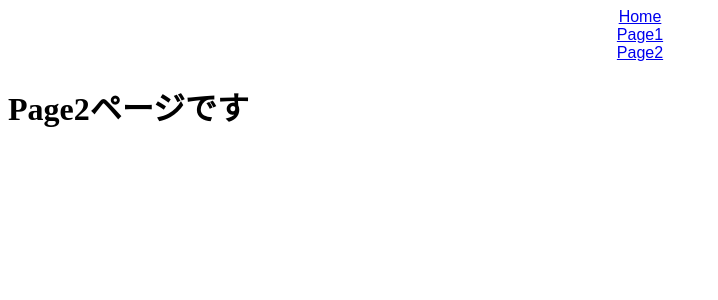
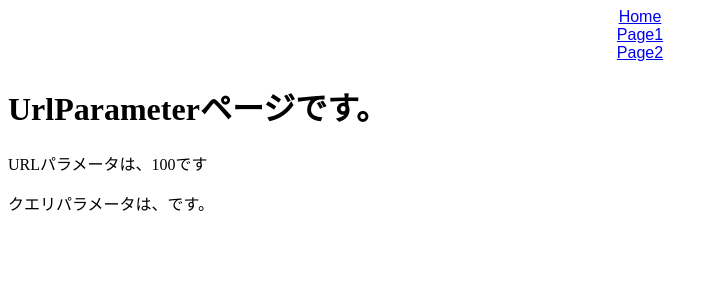
Before and after one commit to koshi-an/react-practice, a React (Create React App) app: page /page2/100 in a window 1280 px wide. Shown: the top 300 px of the page, without its empty margins (0-718 px from the left). Built offline with nearby package versions, Linux system fonts and the light colour scheme.

Commit message:
URLパラメータ、クエリパラメータの追加

```diff
--- a/src/Page2.jsx
+++ b/src/Page2.jsx
@@ -1,7 +1,12 @@
+import { Link } from "react-router-dom";
+
 export const Page2 = () => {
   return (
     <div>
       <h1>Page2ページです</h1>
+      <Link to="/page2/100">URL Parameter</Link>
+      <br />
+      <Link to="/page2/100?name=hogehoge">QUERY Parameter</Link>
     </div>
   );
 };
--- /dev/null
+++ b/src/UrlParameter.jsx
@@ -0,0 +1,14 @@
+import { useParams, useLocation } from "react-router-dom";
+
+export const UrlParameter = () => {
+  const { id } = useParams();
+  const { search } = useLocation();
+  const query = new URLSearchParams(search);
+  return (
+    <div>
+      <h1>UrlParameterページです。</h1>
+      <p>URLパラメータは、{id}です</p>
+      <p>クエリパラメータは、{query.get("name")}です。</p>
+    </div>
+  );
+};
--- /dev/null
+++ b/src/router/Page2Routes.jsx
@@ -0,0 +1,15 @@
+import { UrlParameter } from "../UrlParameter";
+import { Page2 } from "../Page2";
+
+export const page2Routes = [
+  {
+    path: "/",
+    exact: true,
+    children: <Page2 />
+  },
+  {
+    path: "/:id",
+    exact: false,
+    children: <UrlParameter />
+  }
+];
--- a/src/router/Router.jsx
+++ b/src/router/Router.jsx
@@ -1,10 +1,7 @@
 import { Switch, Route } from "react-router-dom";
 import { Home } from "../Home";
-import { Page1 } from "../Page1";
-import { Page2 } from "../Page2";
-import { Page1DetailA } from "../Page1DetailA";
-import { Page1DetailB } from "../Page1DetailB";
 import { page1Routes } from "./Page1Routes";
+import { page2Routes } from "./Page2Routes";
 
 export const Router = () => {
   return (
@@ -28,9 +25,22 @@ export const Router = () => {
           </Switch>
         )}
       />
-      <Route path="/page2">
-        <Page2 />
-      </Route>
+      <Route
+        path="/page2"
+        render={({ match: { url } }) => (
+          <Switch>
+            {page2Routes.map((route) => (
+              <Route
+                key={route.path}
+                exact={route.exact}
+                path={`${url}${route.path}`}
+              >
+                {route.children}
+              </Route>
+            ))}
+          </Switch>
+        )}
+      />
     </Switch>
   );
 };
```
